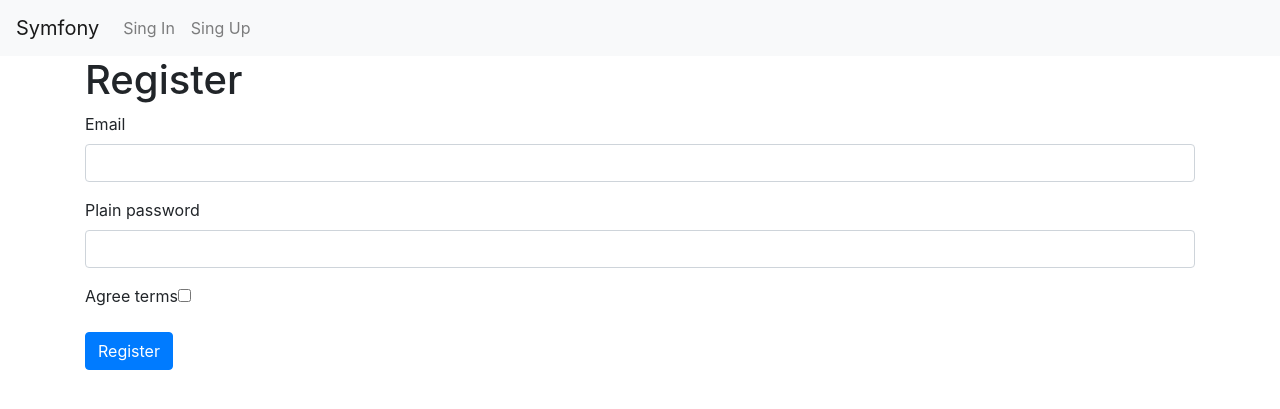
After one commit to laskevych/project-manager, a Symfony app: template manager/templates/registration/register.html.twig in a window 1280 px wide. The commit adds this page. Shown: the top 409 px of the page. Run offline with Twig, Linux system fonts and the light colour scheme; the template is opened without the code that fills it, so the values that code supplies are empty; form fields are guessed from the names that the template uses; some libraries are stand-ins or nearby versions.

Commit message:
Created registration using symfony-make-bundle, updated access_control

```diff
--- a/manager/src/Entity/User.php
+++ b/manager/src/Entity/User.php
@@ -3,10 +3,13 @@
 namespace App\Entity;
 
 use Doctrine\ORM\Mapping as ORM;
+use Symfony\Bridge\Doctrine\Validator\Constraints\UniqueEntity;
 use Symfony\Component\Security\Core\User\UserInterface;
 
 /**
  * @ORM\Entity(repositoryClass="App\Repository\UserRepository")
+ * @ORM\Table(name="public.user")
+ * @UniqueEntity(fields={"email"}, message="There is already an account with this email")
  */
 class User implements UserInterface
 {
--- a/manager/src/Security/LoginFormAuthenticator.php
+++ b/manager/src/Security/LoginFormAuthenticator.php
@@ -86,7 +86,10 @@ class LoginFormAuthenticator extends AbstractFormLoginAuthenticator
         }
 
         // For example : return new RedirectResponse($this->urlGenerator->generate('some_route'));
-        throw new \Exception('TODO: provide a valid redirect inside '.__FILE__);
+        #throw new \Exception('TODO: provide a valid redirect inside '.__FILE__);
+
+        return new RedirectResponse($this->urlGenerator->generate('home'));
+
     }
 
     protected function getLoginUrl()
--- a/manager/templates/base.html.twig
+++ b/manager/templates/base.html.twig
@@ -12,21 +12,35 @@
     </head>
     <body>
         <nav class="navbar navbar-expand-lg navbar-light bg-light">
-            <a class="navbar-brand" href="#">Symfony</a>
+            <a class="navbar-brand" href="{{ path('home') }}">Symfony</a>
             <button class="navbar-toggler" type="button" data-toggle="collapse" data-target="#navbarNavDropdown" aria-controls="navbarNavDropdown" aria-expanded="false" aria-label="Toggle navigation">
                 <span class="navbar-toggler-icon"></span>
             </button>
             <div class="collapse navbar-collapse" id="navbarNavDropdown">
+                {% if is_granted('IS_AUTHENTICATED_FULLY') %}
                     <ul class="navbar-nav">
-                    <li class="nav-item active">
-                        <a class="nav-link" href="{{ path('home') }}">Home<span class="sr-only">(current)</span></a>
+                        <li class="nav-item">
+                            <a class="nav-link" href="{{ path('post_index') }}">Posts</a>
                         </li>
                     </ul>
                     <ul class="navbar-nav">
-                    <li class="nav-item active">
-                        <a class="nav-link" href="{{ path('post_index') }}">Post<span class="sr-only">(current)</span></a>
+                        <li class="nav-item">
+                            <a class="nav-link" href="{{ path('app_logout') }}">Logout</a>
                         </li>
                     </ul>
+                {% else %}
+                    <ul class="navbar-nav">
+                        <li class="nav-item">
+                            <a class="nav-link" href="{{ path('app_login') }}">Sing In</a>
+                        </li>
+                    </ul>
+
+                    <ul class="navbar-nav">
+                        <li class="nav-item">
+                            <a class="nav-link" href="{{ path('app_register') }}">Sing Up</a>
+                        </li>
+                    </ul>
+                {% endif %}
             </div>
         </nav>
         <div class="container">
--- /dev/null
+++ b/manager/templates/registration/register.html.twig
@@ -0,0 +1,15 @@
+{% extends 'base.html.twig' %}
+
+{% block title %}Register{% endblock %}
+
+{% block body %}
+    <h1>Register</h1>
+
+    {{ form_start(registrationForm) }}
+        {{ form_row(registrationForm.email) }}
+        {{ form_row(registrationForm.plainPassword) }}
+        {{ form_row(registrationForm.agreeTerms) }}
+
+        <button class="btn btn-primary">Register</button>
+    {{ form_end(registrationForm) }}
+{% endblock %}
```
Also changed, not shown: manager/src/Controller/RegistrationController.php (added, +53 -0 lines), manager/src/Form/RegistrationFormType.php (added, +54 -0 lines), 1 other file. Lines whose indentation alone changed are shown as unchanged.
